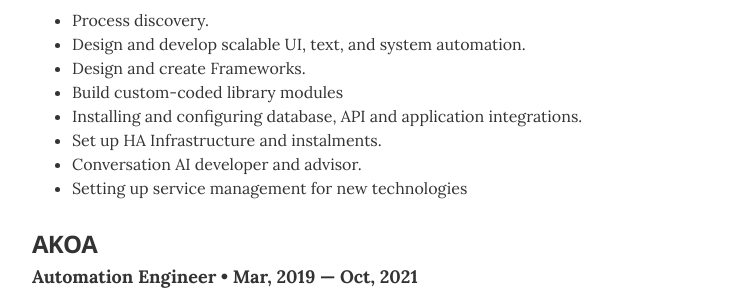
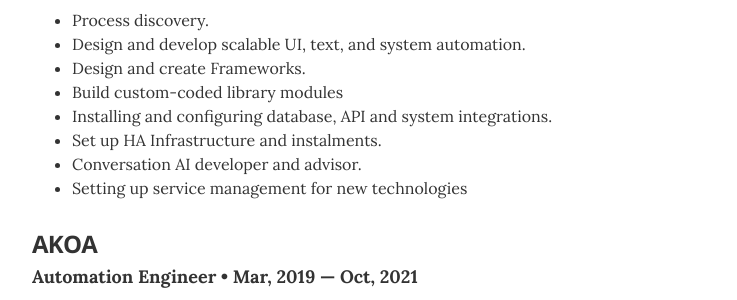
Before and after one commit to annawestin/annawestin.github.io, a Jekyll site: the page built from index.html, in a window 1280 px wide and 900 px high, scrolled down 830 px. Shown: the part 154-454 px from the top of the window, without its empty margins (268-1005 px from the left). Built offline with Jekyll 4.4.1, drawn with Linux system fonts in a browser that asks for light colours.

Commit message:
Update experience.yml

```diff
--- a/_data/experience.yml
+++ b/_data/experience.yml
@@ -4,7 +4,7 @@
   Website: https://roboyo.global
   position: Senior Automation Engineer
   duration: Oct, 2021 &mdash; Dec 2023
-  summary: I worked on client projects in sectors such as HR, Insurance and IT, developing and leading their automation journey. My internal responsibility in the company includes lead advisor for conversational AI in the Nordics, and Device handler of the UK area.<ul class="resume-item-list"><li>Process discovery.</li><li>Design and develop scalable UI, text, and system automation. </li><li>Design and create Frameworks.</li><li>Build custom-coded library modules</li><li>Installing and configuring database, API and application integrations.</li><li>Set up HA Infrastructure and instalments.</li><li>Conversation AI developer and advisor.</li><li>Setting up service management for new technologies</li>
+  summary: I worked on client projects in sectors such as HR, Insurance and IT, developing and leading their automation journey. My internal responsibility in the company includes lead advisor for conversational AI in the Nordics, and Device handler of the UK area.<ul class="resume-item-list"><li>Process discovery.</li><li>Design and develop scalable UI, text, and system automation. </li><li>Design and create Frameworks.</li><li>Build custom-coded library modules</li><li>Installing and configuring database, API and system integrations.</li><li>Set up HA Infrastructure and instalments.</li><li>Conversation AI developer and advisor.</li><li>Setting up service management for new technologies</li>
 
 
 # Automation Engineer
```
